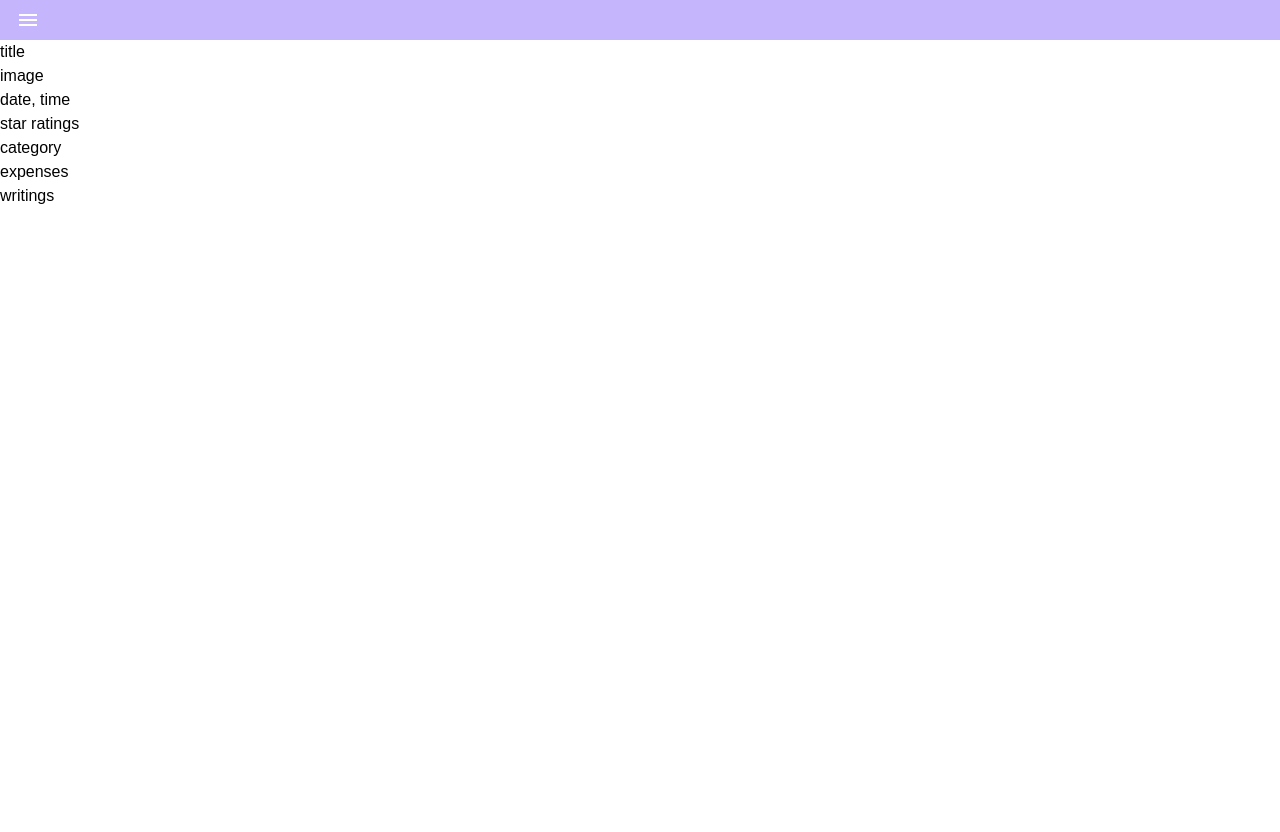
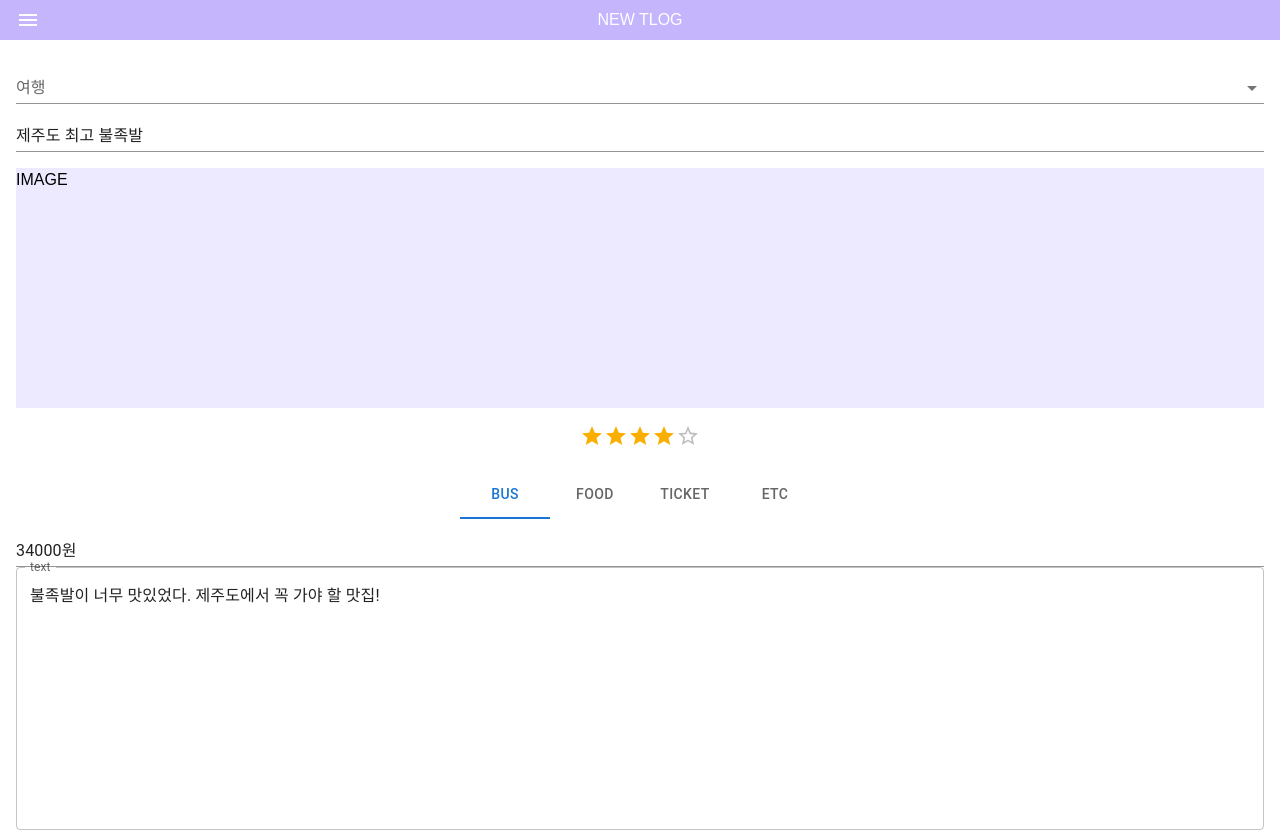
Before and after one commit to Hyeon1445/TLOG, a Next.js app: page /my-page/new-post in a window 1280 px wide. Shown: the top 832 px of the page. Before the commit the page ends 800 px from the top, so only its background shows below. Built offline with nearby package versions, Linux system fonts and the light colour scheme.

Commit message:
feat: create sample new post page

```diff
--- a/components/my-page/new-post/NewPost.tsx
+++ b/components/my-page/new-post/NewPost.tsx
@@ -1,18 +1,113 @@
-import React, { useState } from 'react'
+import { useState } from 'react'
 import BaseHeader from '@components/common/header'
+import InputLabel from '@mui/material/InputLabel'
+import FormControl from '@mui/material/FormControl'
+import Select from '@mui/material/Select'
+import Input from '@mui/material/Input'
+import LocalizationProvider from '@mui/lab/LocalizationProvider'
+import AdapterDateFns from '@mui/lab/AdapterDateFns'
+import TextField from '@mui/material/TextField'
+import DateTimePicker from '@mui/lab/DateTimePicker'
+import Rating from '@mui/material/Rating'
+import Tabs from '@mui/material/Tabs'
+import Tab from '@mui/material/Tab'
+import Button from '@mui/material/Button'
 
 const NewPost = () => {
-
+  const [dateTimeValue, setDateTimeValue] = useState<Date | null>(new Date('2021-08-18T21:11:54'))
+  const [ratings, setRatings] = useState<number | null>(4)
+  const [selectedTab, setSelectedTab] = useState(0)
   return (
     <div>
-      <BaseHeader/>
-      <div>title</div>
-      <div>image</div>
-      <div>date, time</div>
-      <div>star ratings</div>
-      <div>category</div>
-      <div>expenses</div>
-      <div>writings</div>
+      <BaseHeader title="NEW TLOG" />
+
+      <div className="pt-4 px-4">
+        <section className="text-center">
+          <FormControl variant="standard" sx={{ width: '100%' }}>
+            <InputLabel>여행</InputLabel>
+            <Select native defaultValue="">
+              <option value="" />
+              <optgroup label="부산 여행">
+                <option value={1}>맛집여행</option>
+                <option value={2}>2021가족여행</option>
+              </optgroup>
+              <optgroup label="제주 여행">
+                <option value={3}>맛집여행</option>
+                <option value={4}>배낭여행</option>
+              </optgroup>
+            </Select>
+          </FormControl>
+        </section>
+
+        <Input
+          className="pt-4"
+          defaultValue="제주도 최고 불족발"
+          sx={{ width: '100%' }}
+        />
+
+        <div className="img h-60 bg-violet-100 my-4">
+          IMAGE
+        </div>
+
+        <LocalizationProvider dateAdapter={AdapterDateFns}>
+          <DateTimePicker
+            renderInput={(props) => <TextField {...props} sx={{ width: '100%' }} />}
+            label="날짜 & 시간"
+            value={dateTimeValue}
+            onChange={(newValue) => {
+              setDateTimeValue(newValue);
+            }}
+          />
+        </LocalizationProvider>
+
+        <div className="text-center my-4">
+          <Rating
+            name="simple-controlled"
+            value={ratings}
+            onChange={(event, newValue) => {
+              setRatings(newValue);
+            }}
+          />
+        </div>
+
+        <Tabs
+          value={selectedTab}
+          onChange={(event, newVal) => { setSelectedTab(newVal) }}
+          centered
+        >
+          <Tab label="Bus" />
+          <Tab label="Food" />
+          <Tab label="Ticket" />
+          <Tab label="etc" />
+        </Tabs>
+
+        <Input
+          className="pt-4"
+          defaultValue="34000원"
+          sx={{ width: '100%' }}
+        />
+
+
+        <TextField
+          className="my-4 w-full"
+          id="outlined-multiline-static"
+          label="text"
+          multiline
+          rows={10}
+          value="불족발이 너무 맛있었다. 제주도에서 꼭 가야 할 맛집!"
+        />
+
+        <div className="location h-32 bg-violet-100 my-4">
+          MAP or Address
+        </div>
+
+        <Button
+          variant="contained"
+          className="bg-violet-400 w-full mr-4 my-8"
+        >
+          SIGNUP
+        </Button>
+      </div>
     </div>
   )
 }
--- a/package.json
+++ b/package.json
@@ -11,7 +11,9 @@
     "@emotion/react": "^11.7.1",
     "@emotion/styled": "^11.6.0",
     "@mui/icons-material": "^5.2.5",
+    "@mui/lab": "^5.0.0-alpha.63",
     "@mui/material": "^5.2.3",
+    "date-fns": "^2.28.0",
     "next": "12.0.7",
     "react": "17.0.2",
     "react-dom": "17.0.2"
```
Also changed, not shown: 1 other file (tests, documents, lock files or other folders).
